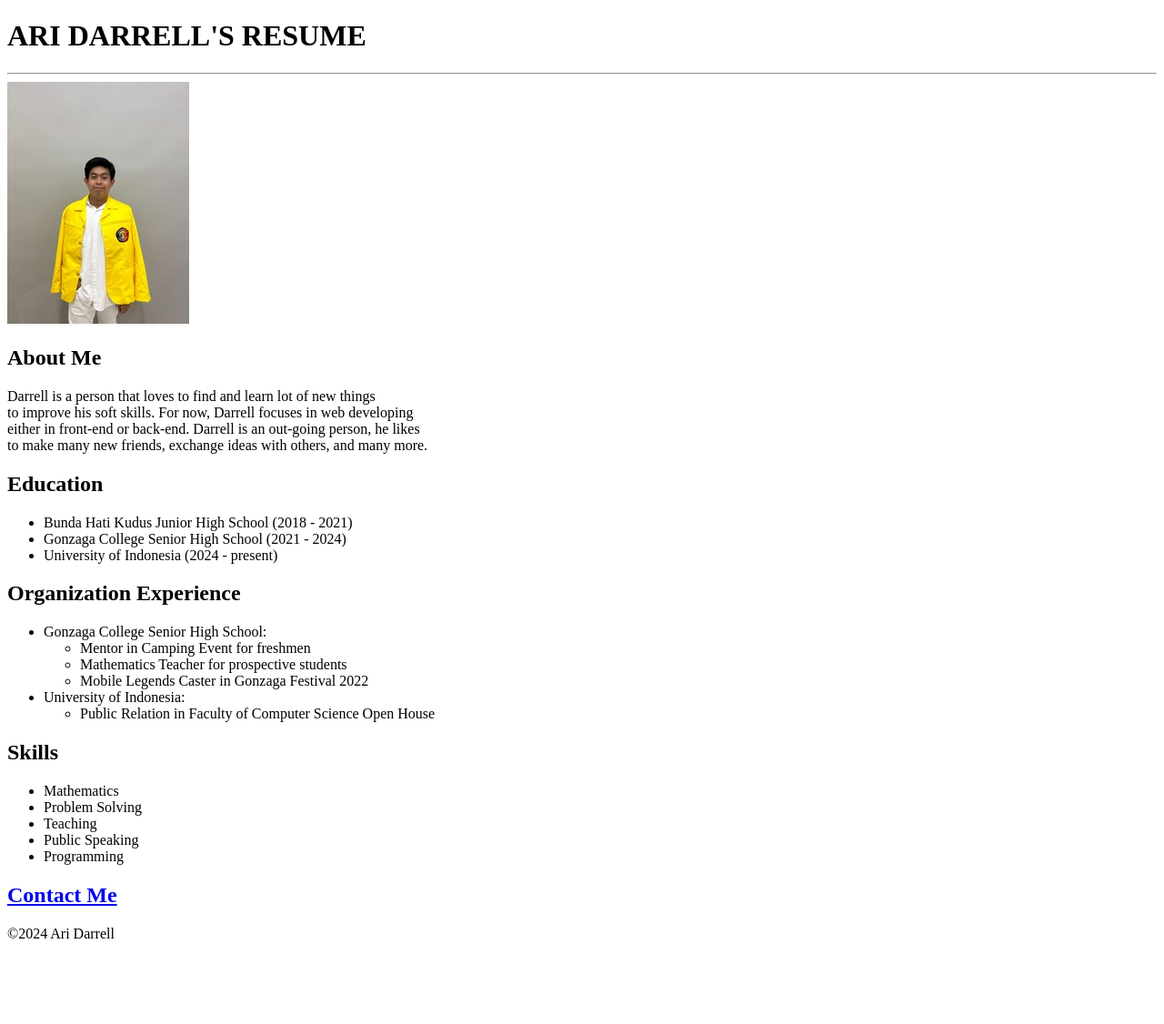
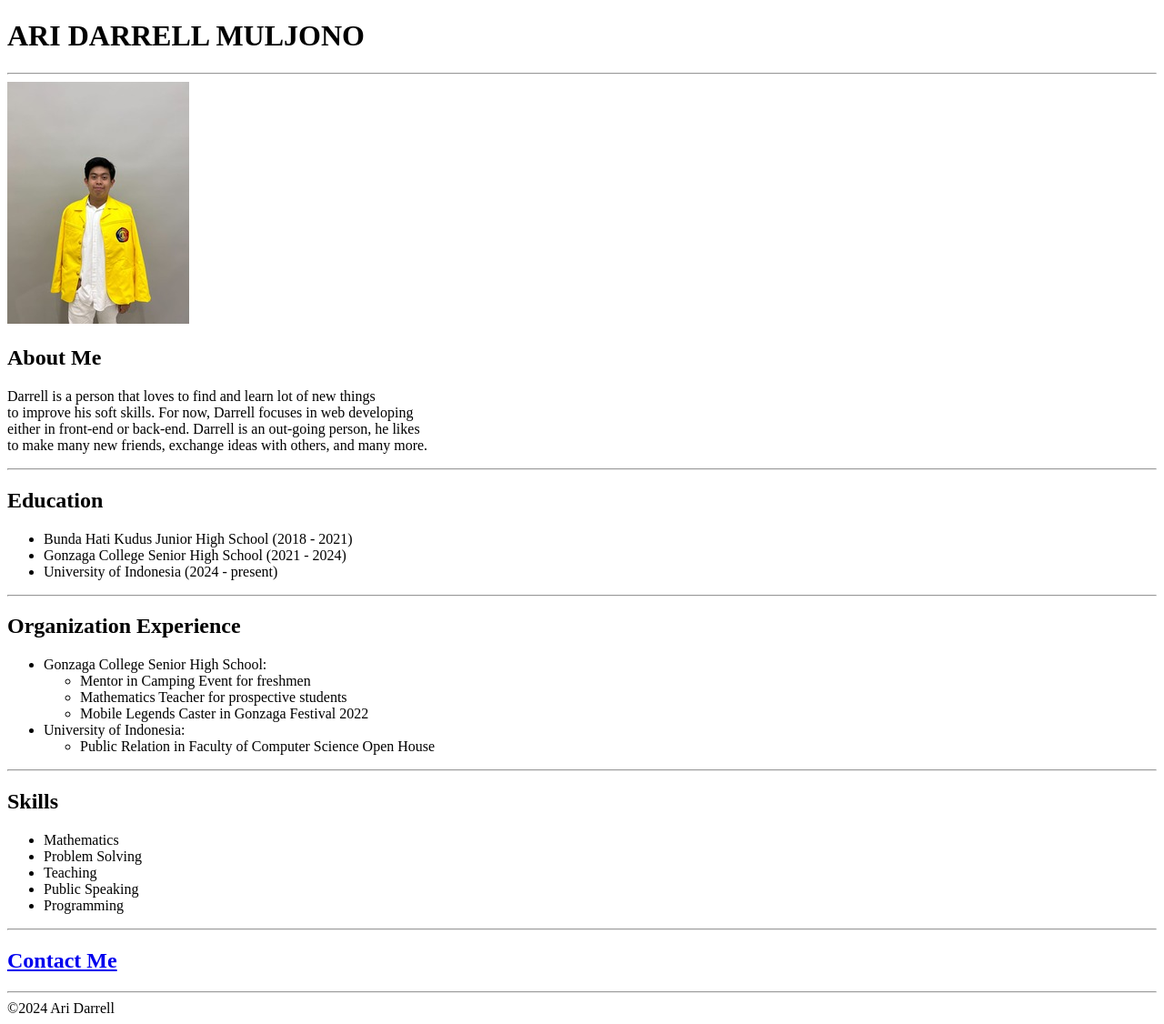
Before and after one commit to Ari-Darrell/html-capstone-project-1, a plain HTML site: page index.html in a window 1280 px wide. Shown: the whole page at 91% size. Before the commit the page ends 1044 px from the top, so only its background shows below. Drawn offline with Linux system fonts and the light colour scheme.

Commit message:
index.html

```diff
--- a/index.html
+++ b/index.html
@@ -6,7 +6,7 @@
     <title>My Resume</title>
 </head>
 <body>
-    <h1>ARI DARRELL'S RESUME</h1>
+    <h1>ARI DARRELL MULJONO</h1>
     <hr>
 
     <img src="./images/Foto Linkedin.jpg" alt="Ari Darrell's Photo">
@@ -17,12 +17,16 @@
     to make many new friends, exchange ideas with others, and many more.<br>
     </p>
 
+    <hr>
+
     <h2>Education</h2>
     <ul>
         <li>Bunda Hati Kudus Junior High School (2018 - 2021)</li>
         <li>Gonzaga College Senior High School (2021 - 2024)</li>
         <li>University of Indonesia (2024 - present)</li>
     </ul>
+
+    <hr>
 
     <h2>Organization Experience</h2>
     <ul>
@@ -41,6 +45,8 @@
         </li>
     </ul>
 
+    <hr>
+
     <h2>Skills</h2>
     <ul>
         <li>Mathematics</li>
@@ -49,7 +55,13 @@
         <li>Public Speaking</li>
         <li>Programming</li>
     </ul>
+
+    <hr>
+
     <h2><a href="./public/contact.html">Contact Me</a></h2>
+
+    <hr>
+
     <footer>&copy;2024 Ari Darrell</footer>
 </body>
 </html>
```
